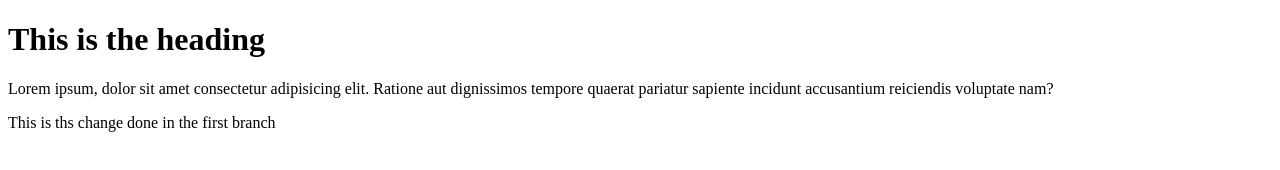
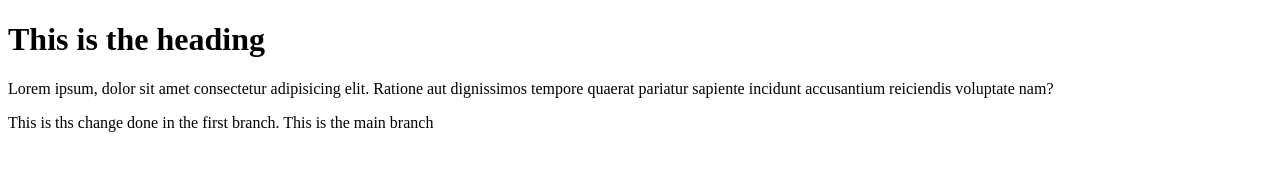
Before and after one commit to seemashettar13/another-repo, a plain HTML site: page index.html in a window 1280 px wide. Drawn offline with Linux system fonts and the light colour scheme.

Commit message:
main branch changes

```diff
--- a/index.html
+++ b/index.html
@@ -8,6 +8,6 @@
 <body>
    <h1>This is the heading</h1>
    <p>Lorem ipsum, dolor sit amet consectetur adipisicing elit. Ratione aut dignissimos tempore quaerat pariatur sapiente incidunt accusantium reiciendis voluptate nam?</p>
-   <p>This is ths change done in the first branch</p>
+   <p>This is ths change done in the first branch. This is the main branch</p>
 </body>
 </html>
```
